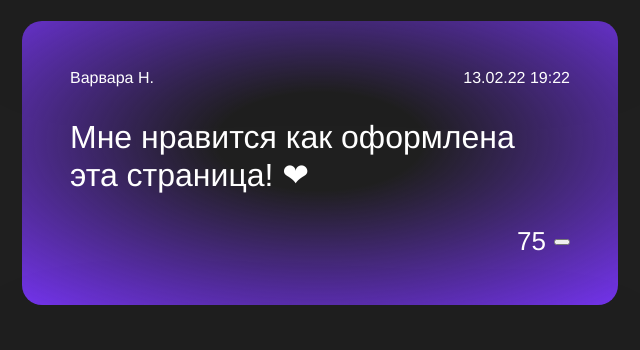
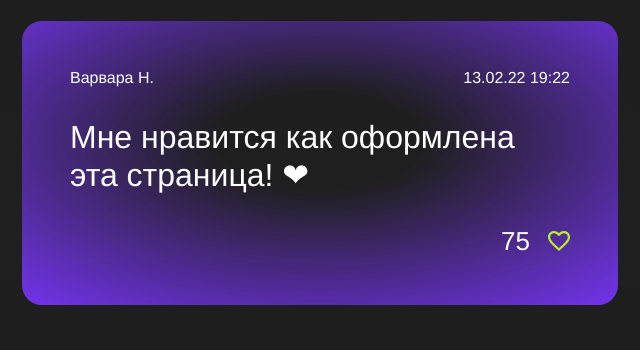
Before and after one commit to KatyaArkhipova/https---github.com-KatyaArkhipova-webdev-dom-homework-tree-main, a plain HTML site: page webdev-dom-homework-main/index.html in a window 1280 px wide. Shown: the part 366-716 px from the top of the page, 320-960 px from the left. Drawn offline with Linux system fonts and the light colour scheme.

Commit message:
Сделала 2 дз

```diff
--- a/webdev-dom-homework-main/index.html
+++ b/webdev-dom-homework-main/index.html
@@ -109,6 +109,64 @@
     });
   });
 
+  //DOM2
+  const comments = [
+    {
+        name: "Глеб Фокин",
+        date: "12.02.22 12:18",
+        text: "Это будет первый комментарий на этой странице",
+        likes: 3,
+        liked: false
+    },
+    {
+        name: "Варвара Н.",
+        date: "13.02.22 19:22",
+        text: "Мне нравится как оформлена эта страница! ❤",
+        likes: 75,
+        liked: true
+    }
+];
 
+const commentsList = document.getElementById('comments-list');
+
+function renderComments() {
+    commentsList.innerHTML = '';
+    comments.forEach((comment, index) => {
+        const li = document.createElement('li');
+        li.className = 'comment';
+        li.innerHTML = `
+            <div class="comment-header">
+                <div>${comment.name}</div>
+                <div>${comment.date}</div>
+            </div>
+            <div class="comment-body">
+                <div class="comment-text">${comment.text}</div>
+            </div>
+            <div class="comment-footer">
+                <div class="likes">
+                    <span class="likes-counter">${comment.likes}</span>
+                    <button class="like-button ${comment.liked ? 'active' : ''}" data-index="${index}"></button>
+                </div>
+            </div>
+        `;
+        commentsList.appendChild(li);
+    });
+}
+
+function toggleLike(index) {
+    const comment = comments[index];
+    comment.liked = !comment.liked;
+    comment.likes += comment.liked ? 1 : -1;
+    renderComments();
+}
+
+commentsList.addEventListener('click', (event) => {
+    if (event.target.classList.contains('like-button')) {
+        const index = event.target.dataset.index;
+        toggleLike(index);
+    }
+});
+
+renderComments();
 </script>
 </html>
```
